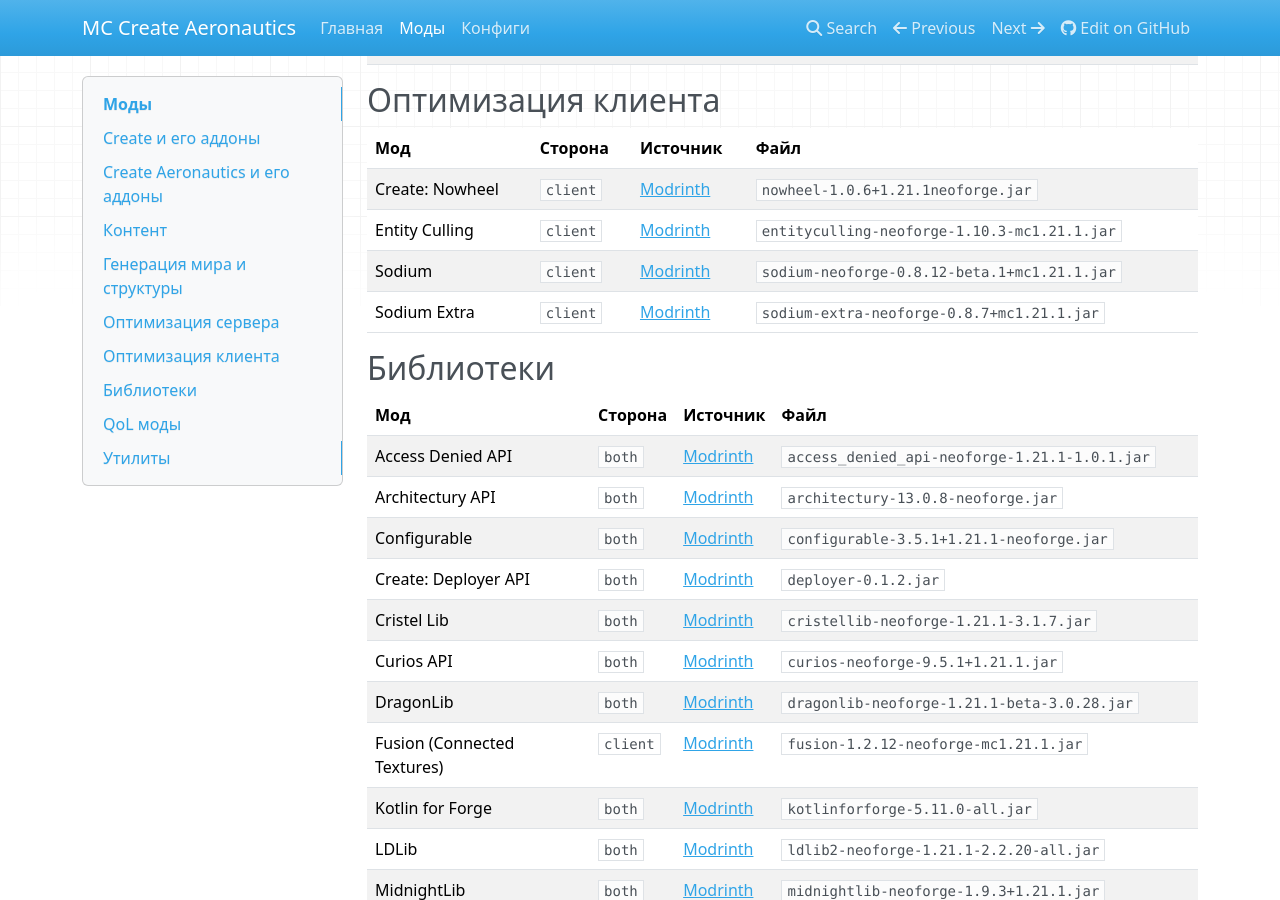
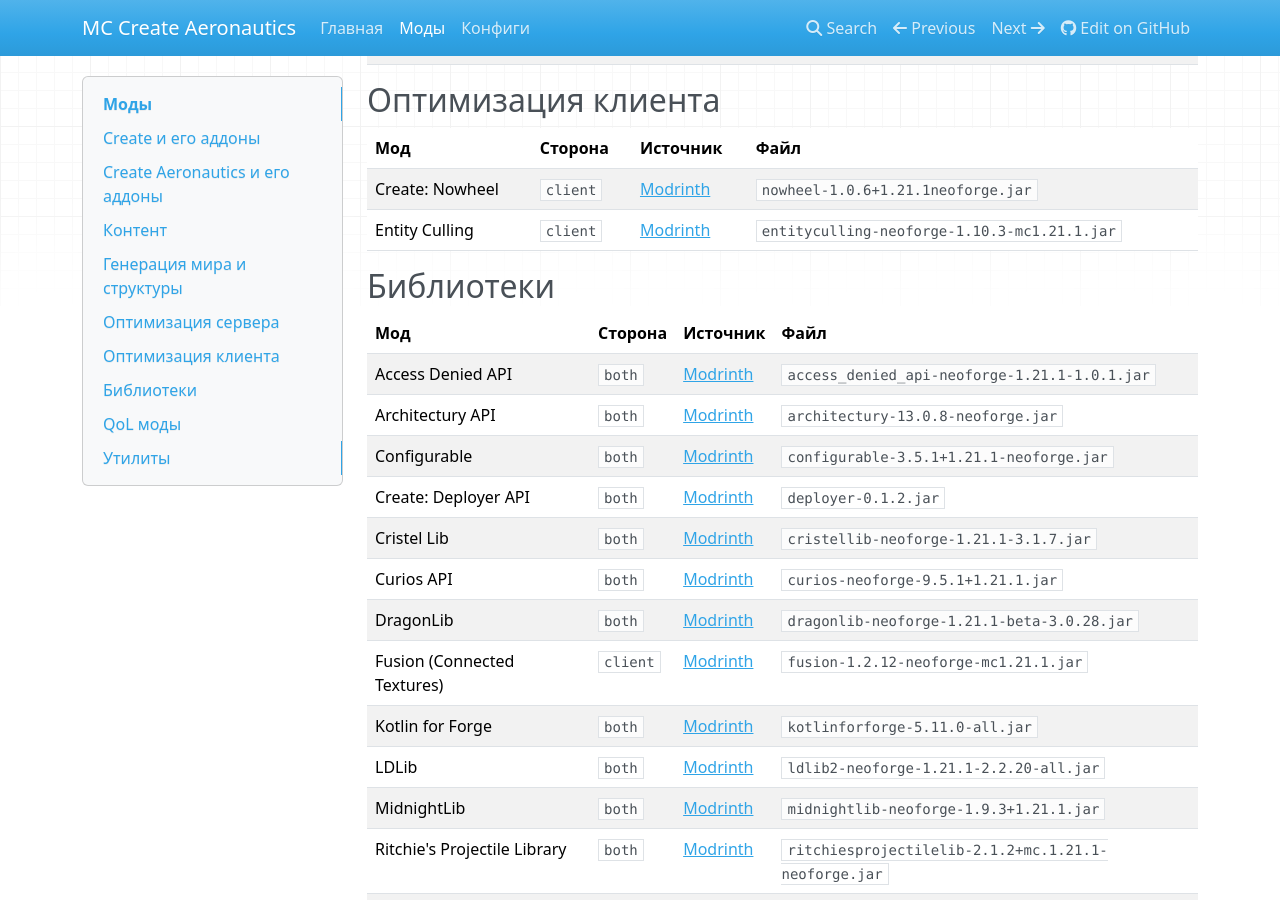
Before and after one commit to AlexCawl/mc-create-aeronautics-modpack, an MkDocs documentation site: the page built from docs/mods.md, in a window 1280 px wide and 900 px high, scrolled down 4088 px. Built offline with MkDocs 1.6.1, drawn with Linux system fonts in a browser that asks for light colours; nearby versions of some CDN libraries; some of the changed text lies outside the part shown.

Commit message:
fix: remove conflicted mods

```diff
--- a/docs/mods.md
+++ b/docs/mods.md
@@ -107,8 +107,6 @@
 | --- | --- | --- | --- |
 | Create: Nowheel | `client` | [Modrinth](https://modrinth.com/mod/create-nowheel) | `nowheel-1.0.6+1.21.1neoforge.jar` |
 | Entity Culling | `client` | [Modrinth](https://modrinth.com/mod/entityculling) | `entityculling-neoforge-1.10.3-mc1.21.1.jar` |
-| Sodium | `client` | [Modrinth](https://modrinth.com/mod/sodium) | `sodium-neoforge-0.8.12-beta.1+mc1.21.1.jar` |
-| Sodium Extra | `client` | [Modrinth](https://modrinth.com/mod/sodium-extra) | `sodium-extra-neoforge-0.8.7+mc1.21.1.jar` |
 
 ## Библиотеки
 
```
Also changed, not shown: other parts of docs/mods.md (+1 -1 lines), 4 other files.
